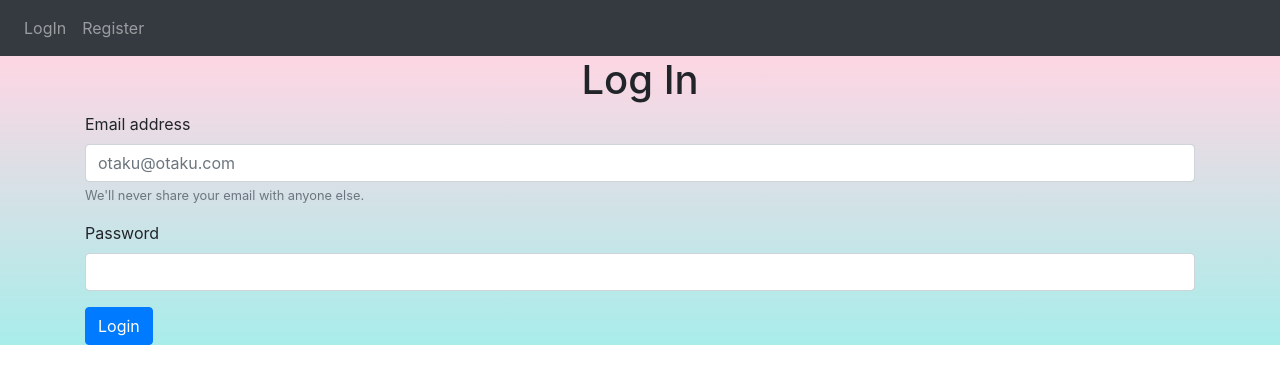
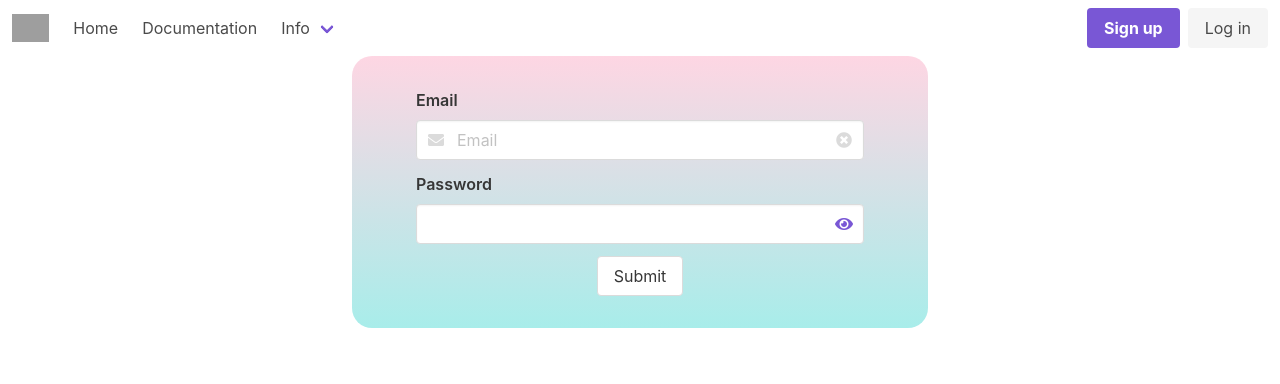
Before and after one commit to chimbombo/votacion, a Vue app: page / in a window 1280 px wide. Shown: the top 384 px of the page. Built offline with nearby package versions, Linux system fonts and the light colour scheme; grey boxes are pictures that could not be loaded.

Commit message:
nueva interfaz con buefy

```diff
--- a/package.json
+++ b/package.json
@@ -7,8 +7,10 @@
     "build": "vue-cli-service build"
   },
   "dependencies": {
+    "buefy": "^0.8.20",
     "core-js": "^3.6.5",
     "firebase": "^7.15.5",
+    "sweetalert": "^2.1.2",
     "vue": "^2.6.11",
     "vue-router": "^3.2.0",
     "vuex": "^3.4.0"
--- a/public/index.html
+++ b/public/index.html
@@ -6,7 +6,7 @@
     <meta http-equiv="X-UA-Compatible" content="IE=edge">
     <meta name="viewport" content="width=device-width,initial-scale=1.0">
     <link rel="icon" href="<%= BASE_URL %>favicon.ico">
-    <link rel="stylesheet" href="https://stackpath.bootstrapcdn.com/bootstrap/4.5.0/css/bootstrap.min.css" integrity="sha384-9aIt2nRpC12Uk9gS9baDl411NQApFmC26EwAOH8WgZl5MYYxFfc+NcPb1dKGj7Sk" crossorigin="anonymous">
+    <link rel="stylesheet" href="https://use.fontawesome.com/releases/v5.2.0/css/all.css">
     <title>
         Votación
     </title>
--- a/src/App.vue
+++ b/src/App.vue
@@ -1,6 +1,8 @@
+
 <template>
   <div id="app">
 
+    <!--
     <nav class="navbar navbar-expand-lg navbar-dark bg-dark" >
       <router-link class="navbar-brand" to="/home" v-if="userLogged">Home</router-link>
       <div class="collapse navbar-collapse" id="navbarNav">
@@ -18,14 +20,57 @@
             <router-link class="nav-link" to="/register" v-if="!userLogged">Register</router-link>
           </li>
         </ul>
-        <!--<button class="submit" @click="logOut" v-if="userLogged">LogOut</button>-->
+
 
       </div>
       <form class="form-inline my-2 my-lg-0">
         <button class="btn btn-outline-danger my-2 my-sm-0" type="submit"  @click="logOut" v-if="userLogged">LogOut</button>
         </form>
     </nav>
-    <div class="colorBonito"><router-view/></div>
+    -->
+    <b-navbar>
+        <template slot="brand">
+            <b-navbar-item tag="router-link" :to="{ path: '/' }">
+                <img
+                    src="https://raw.githubusercontent.com/buefy/buefy/dev/static/img/buefy-logo.png"
+                    alt="Lightweight UI components for Vue.js based on Bulma"
+                >
+            </b-navbar-item>
+        </template>
+        <template slot="start">
+            <b-navbar-item href="#">
+                Home
+            </b-navbar-item>
+            <b-navbar-item href="#">
+                Documentation
+            </b-navbar-item>
+            <b-navbar-dropdown label="Info">
+                <b-navbar-item href="#">
+                    About
+                </b-navbar-item>
+                <b-navbar-item href="#">
+                    Contact
+                </b-navbar-item>
+            </b-navbar-dropdown>
+        </template>
+
+        <template slot="end">
+            <b-navbar-item tag="div">
+                <div class="buttons">
+                    <a class="button is-primary">
+                        <strong>Sign up</strong>
+                    </a>
+                    <a class="button is-light">
+                        Log in
+                    </a>
+                    <a class="button is-light" type="submit" @click="logOut" v-if="userLogged">
+                        Log out
+                    </a>
+                </div>
+            </b-navbar-item>
+        </template>
+    </b-navbar>
+    <div ><router-view/></div>
   </div>
 </template>
 
--- a/src/main.js
+++ b/src/main.js
@@ -1,7 +1,14 @@
 import Vue from 'vue'
+import Buefy from 'buefy'
 import App from './App.vue'
 import router from './router'
 import store from './store'
+Vue.use(Buefy, {
+    defaultIconPack: 'fas',
+    // ...
+})
+
+import 'buefy/dist/buefy.css'
 
 Vue.config.productionTip = false
 
--- a/src/views/Home.vue
+++ b/src/views/Home.vue
@@ -36,7 +36,8 @@ export default {
 /* Control the left side */
 .left {
   left: 0;
-  background-color: #fed6e3;
+  background-image: linear-gradient(-225deg, #FFE6FA 0%, #E3FDF5 100%);
+    background-image: linear-gradient(to top, #fed6e3 0%,  #a8edea 100%);
 }
 
 /* Control the right side */
--- a/src/views/Login.vue
+++ b/src/views/Login.vue
@@ -1,3 +1,35 @@
+    <template>
+    <div class="container">
+      <section class="center-login">
+        <form @submit.prevent="logIn({email: inputEmail, password: inputPassword})">
+          <b-field label="Email">
+            <b-input
+
+                placeholder="Email"
+                v-model="inputEmail"
+                type="email"
+                icon="envelope"
+                icon-right="close-circle"
+                icon-right-clickable
+                @icon-right-click="clearIconClick">
+            </b-input>
+        </b-field>
+        <b-field label="Password">
+            <b-input type="password"
+                v-model="inputPassword"
+                password-reveal>
+            </b-input>
+        </b-field>
+        <div class="center-button">
+          <b-button native-type="submit">Submit</b-button>
+        </div>
+        </form>
+    </section>
+    </div>
+</template>
+
+
+<!--
 <template>
   <div>
     <div class="container">
@@ -30,6 +62,8 @@
     </div>
   </div>
 </template>
+-->
+
 
 <script>
 import {mapActions, mapState} from 'vuex'
@@ -46,7 +80,35 @@ export default {
         ...mapState(['error'])
     },
     methods:{
-        ...mapActions(['logIn'])
+        ...mapActions(['logIn']),
+        clearIconClick() {
+                this.inputEmail = '';
+                alert('Email cleared!')
+            }
     }
 }
 </script>
+
+<style scoped>
+  .center-login {
+
+    width: 50%;
+    margin: auto;
+    background-image: linear-gradient(-225deg, #E3FDF5 0%, #FFE6FA 100%);
+    background-image: linear-gradient(to top, #a8edea 0%, #fed6e3 100%);
+    padding: 2rem 4rem;
+    box-sizing: border-box;
+    border-radius: 20px;
+
+  }
+
+  @media (max-width: 425px ){
+    .center-login{
+      width: 100%
+    }
+  }
+
+  .center-button {
+    text-align: center;
+  }
+</style>
--- a/src/views/Register.vue
+++ b/src/views/Register.vue
@@ -1,3 +1,34 @@
+<template>
+    <section>
+        <b-field label="Name">
+            <b-input v-model="inputName"></b-input>
+        </b-field>
+
+        <b-field label="Email">
+            <b-input type="email"
+                placeholder="otaku@mail.com"
+                maxlength="320">
+            </b-input>
+        </b-field>
+
+        <b-field label="Password">
+            <b-input type="password"
+                password-reveal
+                v-model="inputPassword1">
+            </b-input>
+        </b-field>
+
+        <b-field label="Repeat Password">
+            <b-input type="password"
+                password-reveal
+                v-model="inputPassword2">
+            </b-input>
+        </b-field>
+
+    </section>
+</template>
+
+<!--
 <template>
   <div>
     <div class="container">
@@ -41,6 +72,7 @@
     </div>
   </div>
 </template>
+-->
 
 <script>
 import {mapActions, mapState} from 'vuex'
```
Also changed, not shown: 1 other file (tests, documents, lock files or other folders).
